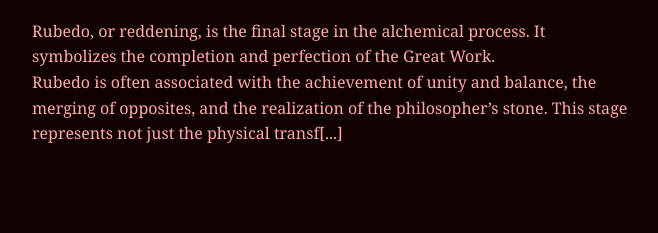
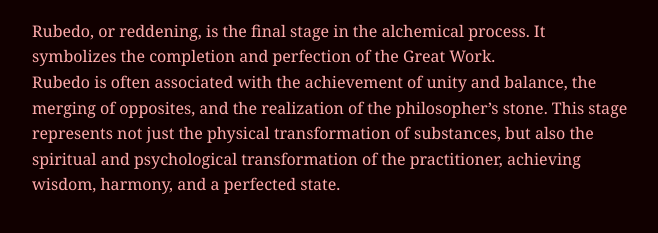
Before and after one commit to 1gso/1gso.github.io, a plain HTML site: page index.html in a window 1280 px wide. Shown: the part 175-408 px from the top of the page, without its empty margins (308-966 px from the left). Drawn offline with Linux system fonts and the light colour scheme.

Commit message:
Update index.html
Fixed text at the end of the paragraph

```diff
--- a/index.html
+++ b/index.html
@@ -29,7 +29,8 @@
     Rubedo, or reddening, is the final stage in the alchemical process. It symbolizes the completion and perfection of the Great Work.
   </p>
   <p style="text-align: left;">
-    Rubedo is often associated with the achievement of unity and balance, the merging of opposites, and the realization of the philosopher’s stone. This stage represents not just the physical transf[...]
+    Rubedo is often associated with the achievement of unity and balance, the merging of opposites, and the realization of the philosopher’s stone.
+    This stage represents not just the physical transformation of substances, but also the spiritual and psychological transformation of the practitioner, achieving wisdom, harmony, and a perfected state.
   </p>
 </body>
 </html>
```
